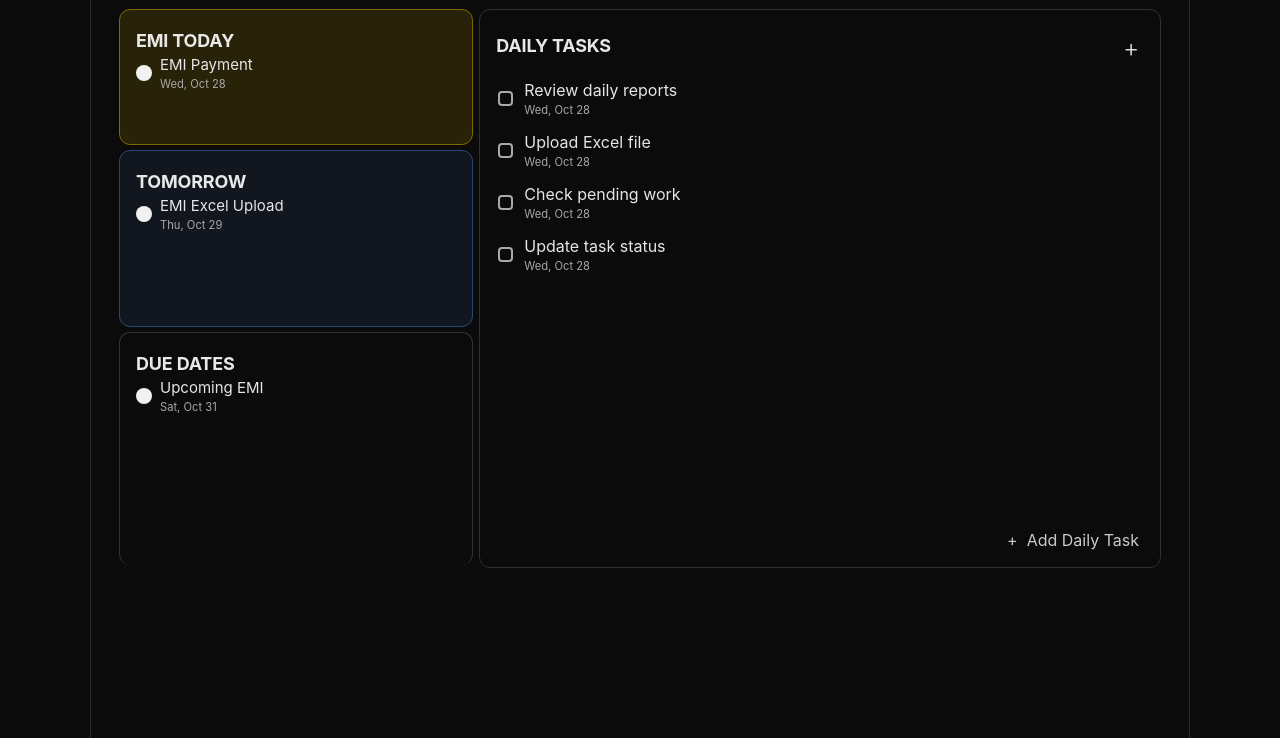
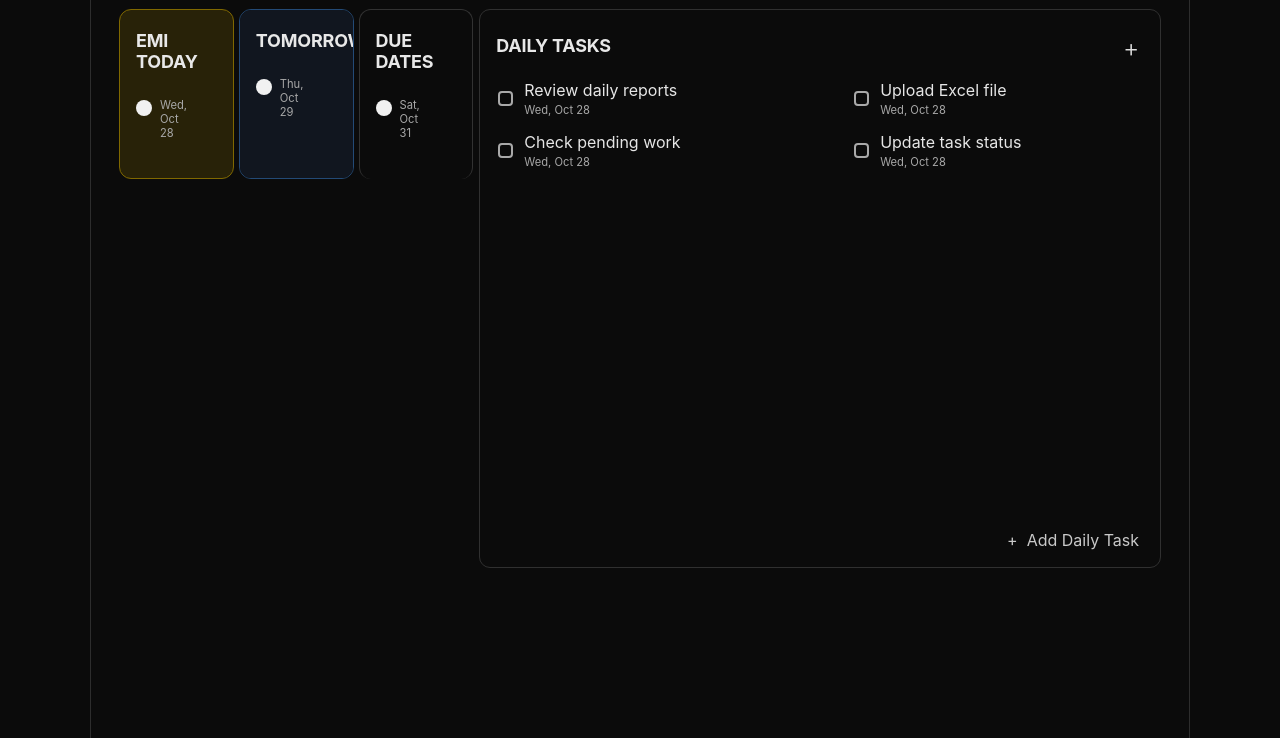
Before and after one commit to caliberaitech783-beep/daily-task-dashboard, a plain HTML site: page index.html in a window 1280 px wide. Shown: the part 62-800 px from the top of the page. Drawn offline with Linux system fonts and the light colour scheme.

Commit message:
Improve full-width dashboard layout

```diff
--- a/style.css
+++ b/style.css
@@ -218,6 +218,76 @@
   .task-actions { opacity: 1; }
 }
 
+/* Full-width dashboard layout */
+@media (min-width: 901px) {
+  .page-shell {
+    width: 100%;
+    max-width: none;
+    padding: 24px clamp(28px, 4vw, 72px) 42px;
+    border: 0;
+  }
+
+  .page-header {
+    min-height: 78px;
+    align-items: flex-start;
+  }
+
+  .dashboard {
+    min-height: calc(100vh - 120px);
+    display: grid;
+    grid-template-columns: 1fr;
+    grid-template-rows: auto minmax(460px, 1fr);
+    gap: 14px;
+  }
+
+  .left-panel {
+    display: grid;
+    grid-template-columns: repeat(3, minmax(0, 1fr));
+    grid-template-rows: minmax(170px, auto);
+    gap: 14px;
+  }
+
+  .side-section {
+    min-height: 170px;
+    padding: 24px;
+  }
+
+  .side-section:first-child,
+  .side-section:nth-child(2),
+  .side-section:last-child {
+    border-radius: 12px;
+  }
+
+  .daily-panel {
+    width: 100%;
+    min-height: 460px;
+    padding: 26px 26px 66px;
+  }
+
+  .daily-list {
+    display: grid;
+    grid-template-columns: repeat(2, minmax(0, 1fr));
+    column-gap: clamp(28px, 5vw, 80px);
+  }
+
+  .daily-list .task-item {
+    min-width: 0;
+  }
+}
+
+@media (min-width: 1500px) {
+  .page-shell { padding-inline: 6vw; }
+  .daily-list { grid-template-columns: repeat(3, minmax(0, 1fr)); }
+}
+
+@media (min-width: 761px) and (max-width: 900px) {
+  .page-shell { max-width: none; padding: 18px; border: 0; }
+  .dashboard { grid-template-columns: 1fr; gap: 10px; }
+  .left-panel { grid-template-columns: repeat(3, minmax(0, 1fr)); grid-template-rows: minmax(160px, auto); gap: 10px; }
+  .side-section { min-height: 160px; padding: 18px 14px; }
+  .daily-panel { min-height: 500px; }
+}
+
 @media (max-width: 480px) {
   .daily-header { align-items: flex-start; }
   .primary-button { padding: 9px 11px; font-size: 0.8rem; }
```
